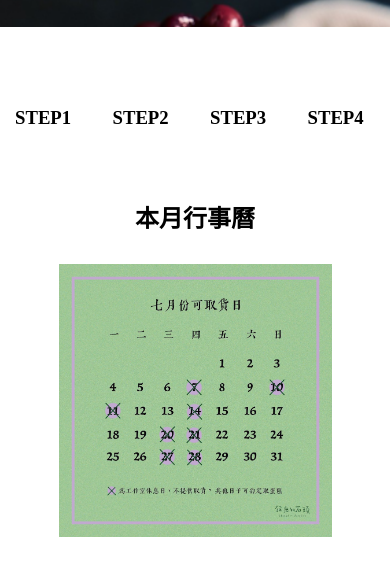
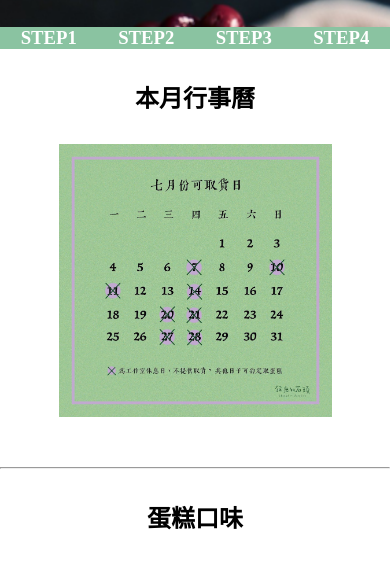
Before and after one commit to sk10714/stoned_in_paradise, a plain HTML site: page shopping_list.html in a window 390 px wide. Shown: the part 241-803 px from the top of the page. Drawn offline with nearby package versions, Linux system fonts and the light colour scheme.

Commit message:
0.2.0(2022.07.12) 購物車頁面更新

```diff
--- a/public/css/SCSS/styles-2.scss
+++ b/public/css/SCSS/styles-2.scss
@@ -4,6 +4,9 @@ $primary-color:#39485B;
     margin: 0;
     padding: 0;
     box-sizing: border-box;
+}
+html{
+    scroll-behavior: smooth;
 }
 ul,ol{
     list-style-type: none;;
@@ -45,6 +48,11 @@ header>.container>.row>h1>a{
 // }
 .flex-space-between{
     justify-content: space-between;
+}
+.top-bar{
+    position: sticky;
+    top: 0;
+    z-index:999;
 }
 
 @media (max-width:767px) {
@@ -237,9 +245,28 @@ header>.container>.title>h2{
     transform: translateX(-50%);
     top: 300px;
 }
+.top-bar a{
+    color: white;
+}
+.top-bar a:hover{
+    color:lightgray
+}
 @media (max-width:767px) {
     header>.container>.title>h2{
         top:200px
+    }
+    .top-bar>.container>.row{
+        background-color: #8AC3A1;
+        align-items: center;
+    }
+    .triangle{
+        display: none;
+    }
+    .top-bar>.container>.row>.col-3{
+        display: flex;
+        margin-bottom: 0;
+        justify-content: center;
+        align-items: center;
     }
 }
 // ===========================================================
--- a/shopping_list.html
+++ b/shopping_list.html
@@ -28,43 +28,34 @@
     </header>
     <div class="top-bar">
       <div class="container">
-        <div class="row">
-          <div class="col-3 col-md-3 col-lg-3 display-md-flex justify-content-center">
+        <div class="row"><a class="col-3 col-md-3 col-lg-3 display-md-flex justify-content-center" href="#a1">
             <div class="triangle"></div>
             <div class="triangle"> </div>
             <div class="triangle"> </div>
             <div class="triangle"></div>
-            <h3>STEP1</h3>
-          </div>
-          <div class="col-3 col-md-3 col-lg-3 display-md-flex justify-content-center">
+            <h3>STEP1</h3></a><a class="col-3 col-md-3 col-lg-3 display-md-flex justify-content-center" href="#a2">
             <div class="triangle"></div>
             <div class="triangle"> </div>
             <div class="triangle"> </div>
             <div class="triangle"></div>
-            <h3>STEP2</h3>
-          </div>
-          <div class="col-3 col-md-3 col-lg-3 display-md-flex justify-content-center">
+            <h3>STEP2</h3></a><a class="col-3 col-md-3 col-lg-3 display-md-flex justify-content-center" href="#a3">
             <div class="triangle"></div>
             <div class="triangle"> </div>
             <div class="triangle"> </div>
             <div class="triangle">                  </div>
-            <h3>STEP3</h3>
-          </div>
-          <div class="col-3 col-md-3 col-lg-3 display-md-flex justify-content-center">
+            <h3>STEP3</h3></a><a class="col-3 col-md-3 col-lg-3 display-md-flex justify-content-center" href="#a4">
             <div class="triangle"></div>
             <div class="triangle"> </div>
             <div class="triangle"> </div>
             <div class="triangle"></div>
-            <h3>STEP4 </h3>
-          </div>
-        </div>
+            <h3>STEP4 </h3></a></div>
       </div>
     </div>
     <div class="container s1">
-      <h2 class="text-center margin-top-30 margin-bottom-30">本月行事曆</h2>
+      <h2 class="text-center margin-top-30 margin-bottom-30" id="a1">本月行事曆</h2>
       <div class="calendar"><img class="img-fluid-2" src="public/images/on_calendar.jpg" alt=""></div>
       <hr>
-      <h2 class="text-center margin-top-30 margin-bottom-30">蛋糕口味</h2>
+      <h2 class="text-center margin-top-30 margin-bottom-30" id="a2">蛋糕口味</h2>
       <div class="row text-center">
         <div class="col-12 col-md-3 col-lg-3"><img class="img-fluid" src="public/images/chocolate_cake.png" alt="">
           <p>酒香濃巧克力</p>
@@ -82,7 +73,7 @@
     </div>
     <div class="container">
       <hr>
-      <h2 class="text-center margin-top-30 margin-bottom-30">尺寸</h2>
+      <h2 class="text-center margin-top-30 margin-bottom-30" id="a3">尺寸</h2>
       <div class="row">
         <div class="col-12 col-md-6 col-lg-6">
           <div class="product-img"> <img class="img-fluid main-product" src="public/images/litchi_cake_1.png" alt="">
@@ -123,7 +114,7 @@
           </form>
         </div>
       </div>
-      <input class="btn-primary input-width" type="submit" value="送出訂單">
+      <input class="btn-primary input-width" id="a4" type="submit" value="送出訂單">
     </div>
     <div class="ig_content">
       <div class="container">
```
Also changed, not shown: public/css/styles-2.css, 1 other file.
